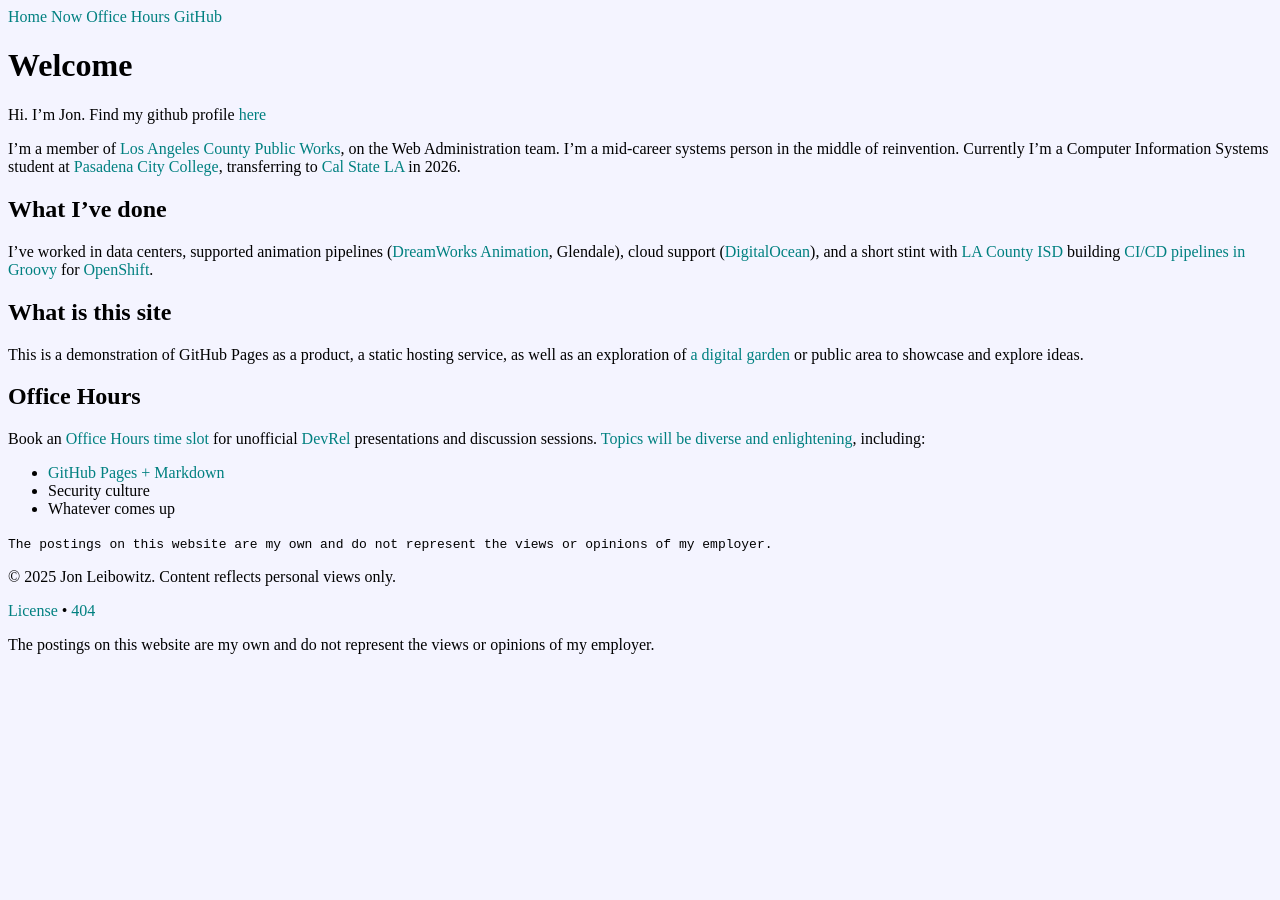
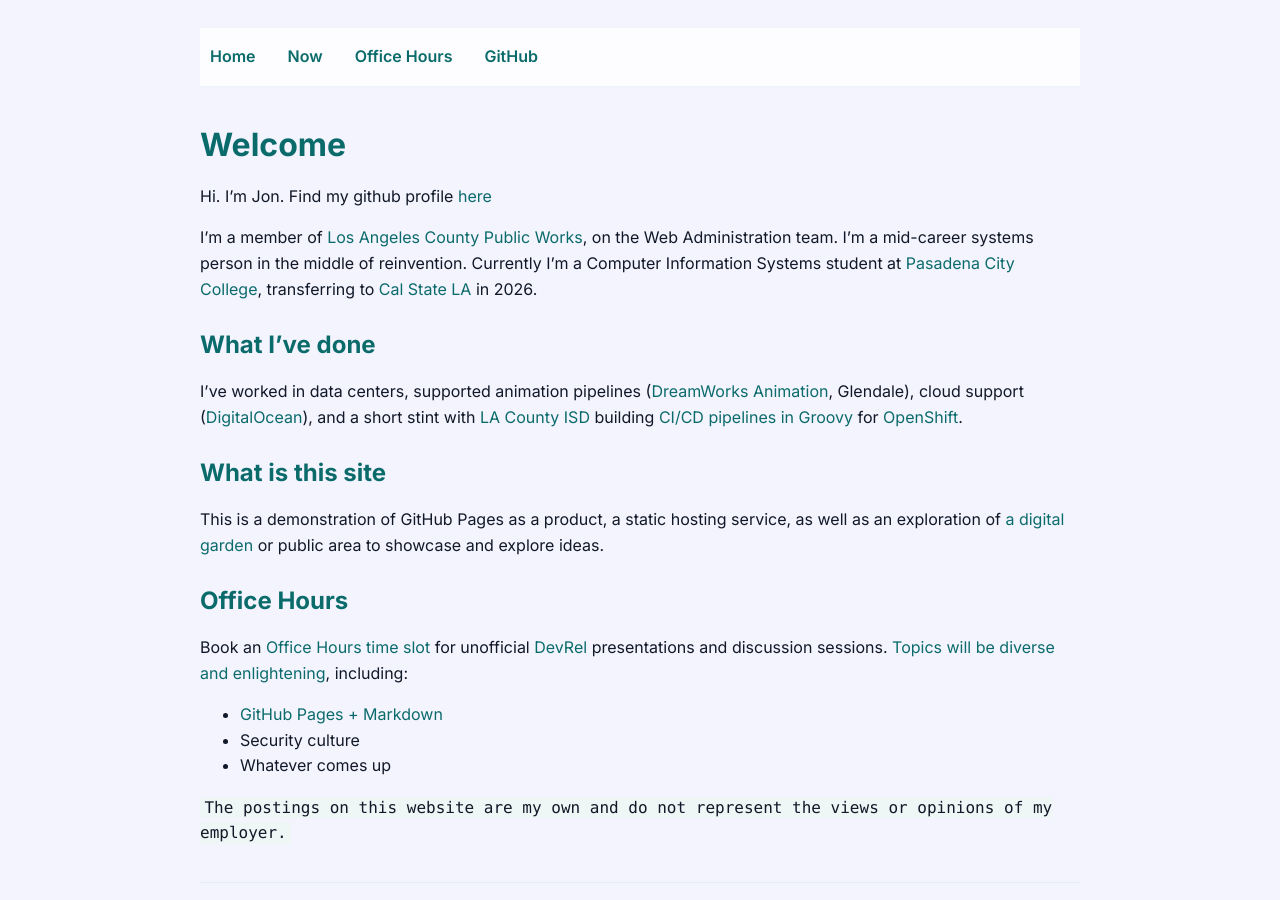
Before and after one commit to jleibowitz-lacpw/jleibowitz-lacpw.github.io, a Jekyll site: the page built from index.md, in a window 1280 px wide and 900 px high. Built offline with Jekyll 4.4.1, drawn with Linux system fonts in a browser that asks for light colours.

Commit message:
Refactor footer and header for improved accessibility and update styles for better layout and readability

```diff
--- a/_includes/footer.html
+++ b/_includes/footer.html
@@ -1,5 +1,5 @@
 <footer role="contentinfo" class="site-footer">
   <p>&copy; 2025 Jon Leibowitz. Content reflects personal views only.</p>
-  <p><a href="/LICENSE">License</a> • <a href="/404.html">404</a></p>
+  <p><a href="https://github.com/jleibowitz-lacpw/jleibowitz-lacpw.github.io/blob/main/LICENSE" target="_blank" rel="noopener">License</a> • <a href="/404.html">404</a></p>
   <p class="disclaimer">The postings on this website are my own and do not represent the views or opinions of my employer.</p>
 </footer>
--- a/_includes/header.html
+++ b/_includes/header.html
@@ -1,3 +1,4 @@
+<a class="skip-link" href="#main-content">Skip to content</a>
 <header role="banner">
   <nav aria-label="Primary" class="site-nav">
     <a href="/">Home</a>
--- a/_layouts/page.html
+++ b/_layouts/page.html
@@ -6,11 +6,11 @@
   <meta name="description" content="{{ page.description | default: site.description }}" />
   <meta name="viewport" content="width=device-width, initial-scale=1" />
   <link rel="stylesheet" href="{{ '/style.css' | relative_url }}" />
-  {% seo %}
 </head>
 <body>
+  {% seo %}
   {% include header.html %}
-  <main class="content" role="main">
+  <main id="main-content" class="content" role="main">
     {{ content }}
   </main>
   {% include footer.html %}
--- a/style.css
+++ b/style.css
@@ -1,12 +1,56 @@
-body {
-  background-color: #f4f4ff;
+/* Typography and layout */
+@import url('https://fonts.googleapis.com/css2?family=Inter:wght@300;400;600;700&display=swap');
+
+:root{
+  --bg: #f4f4ff;
+  --text: #111827;
+  --muted: #475569;
+  --accent: #0b6b6b;
+  --nav-bg: rgba(255,255,255,0.8);
 }
 
-a {
-  color: #008080;
-  text-decoration: none;
+html,body{
+  height:100%;
 }
 
-a:hover {
-  text-decoration: underline;
+body {
+  background-color: var(--bg);
+  color: var(--text);
+  font-family: Inter, "Segoe UI", Roboto, "Helvetica Neue", Arial, sans-serif;
+  line-height:1.6;
+  max-width:880px;
+  margin:28px auto;
+  padding:0 20px;
+  -webkit-font-smoothing:antialiased;
+  -moz-osx-font-smoothing:grayscale;
 }
+
+/* Headings */
+h1,h2,h3{color:var(--accent);line-height:1.12;margin-top:1.25em}
+
+/* Links */
+a{color:var(--accent);text-decoration:none}
+a:hover{text-decoration:underline}
+a:focus{outline:3px solid #cfeef0;outline-offset:3px}
+
+/* Code */
+code{background:#eef6f6;padding:0.08em 0.28em;border-radius:4px;font-family:ui-monospace, SFMono-Regular, Menlo, Monaco, "Roboto Mono", monospace}
+
+/* Images */
+img{max-width:100%;height:auto;display:block}
+
+/* Header / nav */
+.site-nav{display:flex;gap:12px;align-items:center;padding:10px 0;border-bottom:1px solid rgba(11,107,107,0.06);position:sticky;top:0;background:var(--nav-bg);backdrop-filter:blur(4px);}
+.site-nav a{padding:6px 10px;border-radius:6px;color:var(--accent);font-weight:600}
+.site-nav a:hover{background:rgba(11,107,107,0.06)}
+
+/* Footer */
+.site-footer{margin-top:36px;padding-top:18px;border-top:1px solid rgba(11,107,107,0.06);color:var(--muted);font-size:0.95rem}
+.site-footer a{color:var(--muted)}
+
+/* Accessibility: Skip link */
+.skip-link{position:absolute;left:-999px;top:auto;width:1px;height:1px;overflow:hidden}
+.skip-link:focus{position:static;width:auto;height:auto;padding:8px;background:#fff;border:1px solid #ccc}
+
+/* Small screens */
+@media (max-width:520px){body{padding:0 14px}.site-nav{gap:8px}}
```
